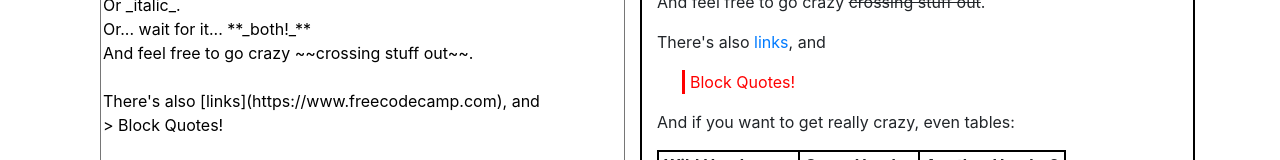
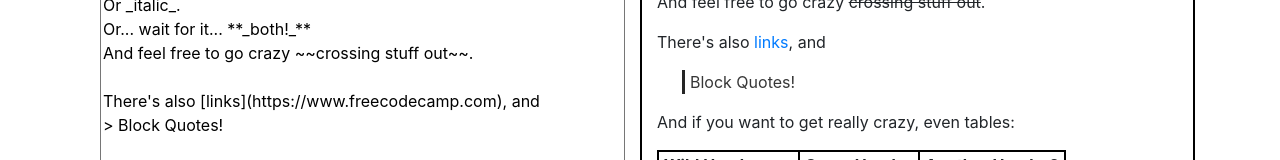
Before and after one commit to Al3busse/Markdown-Previewer, a React (Create React App) app: page / in a window 1280 px wide. Shown: the part 540-700 px from the top of the page. Built offline with nearby package versions, Linux system fonts and the light colour scheme.

Commit message:
block color fix

```diff
--- a/src/components/previewer/Previewer.scss
+++ b/src/components/previewer/Previewer.scss
@@ -1,7 +1,7 @@
 #preview {
   blockquote {
-    border-left: 3px solid red;
-    color: red;
+    border-left: 3px solid rgb(37, 37, 37);
+    color: #373737;
     padding-left: 5px;
     margin-left: 25px;
   }
```
